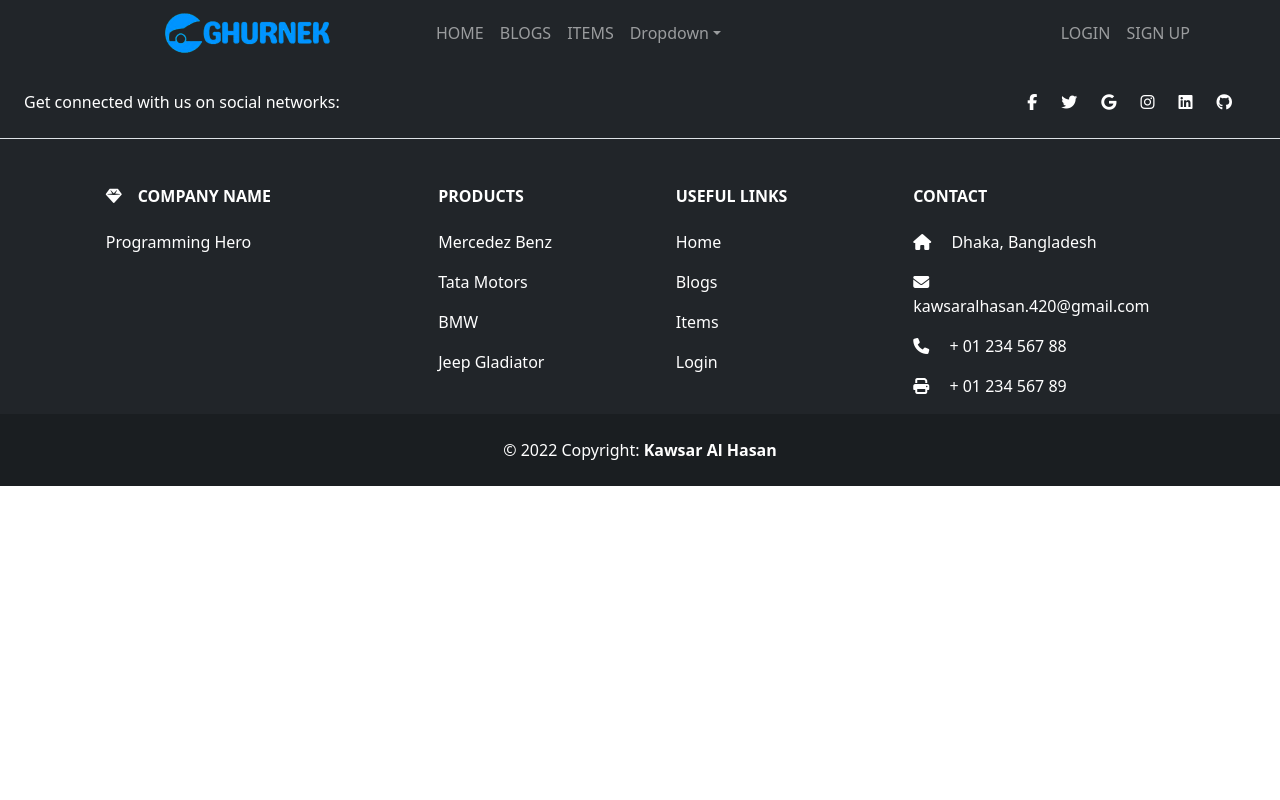
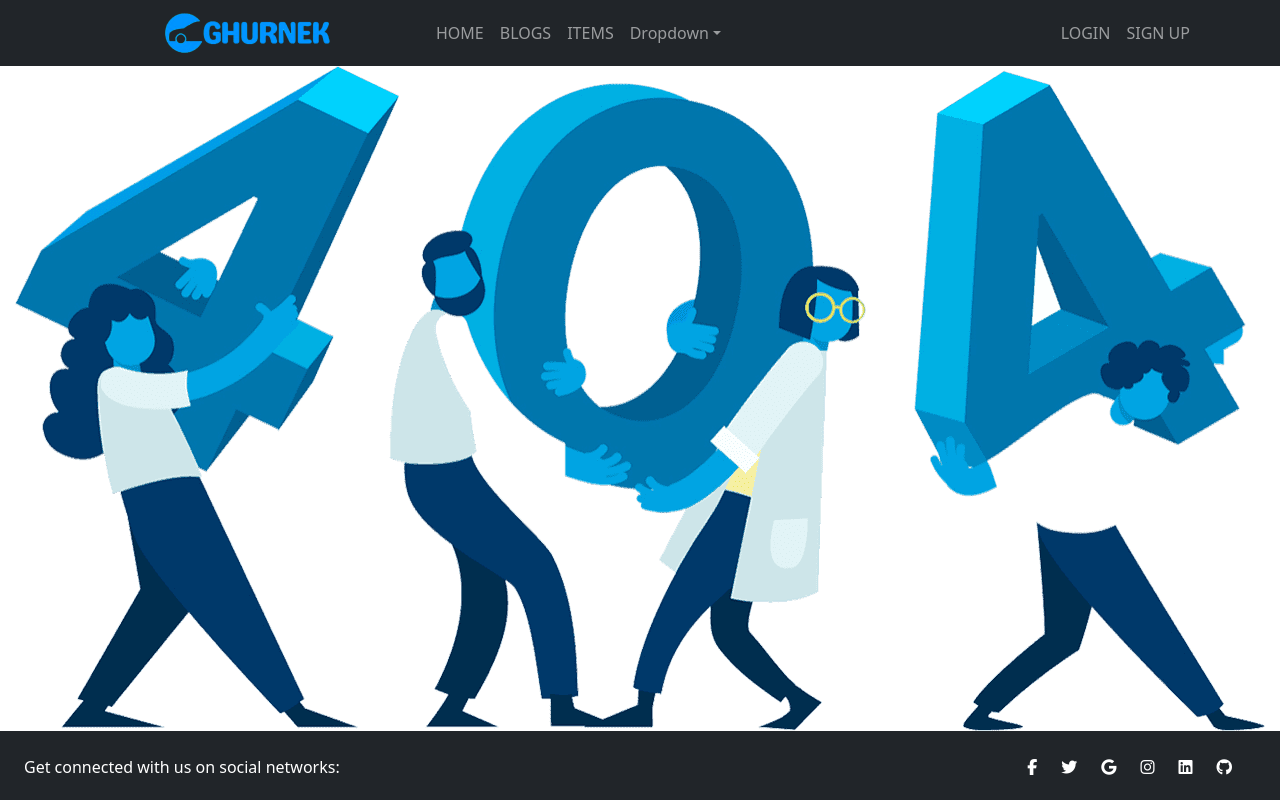
Before and after one commit to KawsarAlHasan/Car-Management-client, a React (Create React App) app: page /blogs in a window 1280 px wide. Shown: the top 800 px of the page. Built offline with nearby package versions, Linux system fonts and the light colour scheme.

Commit message:
create not found page

```diff
--- a/src/App.js
+++ b/src/App.js
@@ -5,6 +5,7 @@ import Home from './Components/Home/Home';
 import Footer from './Components/Footer/Footer';
 import { Route, Routes } from 'react-router-dom';
 import Login from './Components/Login/Login';
+import NotFound from './Components/NotFound/NotFound';
 
 function App() {
   return (
@@ -14,6 +15,7 @@ function App() {
         <Route path='/' element={<Home></Home>}></Route>
         <Route path='/home' element={<Home></Home>}></Route>
         <Route path='/login' element={<Login></Login>}></Route>
+        <Route path='/*' element={<NotFound></NotFound>}></Route>
       </Routes>
       <Footer></Footer>
     </div>
--- a/src/Components/Footer/Footer.js
+++ b/src/Components/Footer/Footer.js
@@ -42,7 +42,8 @@ const Footer = (props) => {
                                 <i className="fas fa-gem me-3"></i>Company name
                             </h6>
                             <p>
-                                Programming Hero
+                                Programming Hero <br/>
+                                Complete Web Development Course with Jhankar Mahbub
                             </p>
                         </div>
 
@@ -69,16 +70,16 @@ const Footer = (props) => {
                                 Useful links
                             </h6>
                             <p>
-                                <a href="#!" className="text-reset text-decoration-none">Home</a>
+                                <a href="/home" className="text-reset text-decoration-none">Home</a>
                             </p>
                             <p>
-                                <a href="#!" className="text-reset text-decoration-none">Blogs</a>
+                                <a href="/blogs" className="text-reset text-decoration-none">Blogs</a>
                             </p>
                             <p>
-                                <a href="#!" className="text-reset text-decoration-none">Items</a>
+                                <a href="/items" className="text-reset text-decoration-none">Items</a>
                             </p>
                             <p>
-                                <a href="#!" className="text-reset text-decoration-none">Login</a>
+                                <a href="/login" className="text-reset text-decoration-none">Login</a>
                             </p>
                         </div>
 
--- /dev/null
+++ b/src/Components/NotFound/NotFound.js
@@ -0,0 +1,12 @@
+import React from 'react';
+import img404 from '../images/404.png';
+
+const NotFound = (props) => {
+    return (
+        <div>
+            <img src={img404} alt=''/>
+        </div>
+    );
+};
+
+export default NotFound;
```
Also changed, not shown: src/Components/images/404.png (added).
